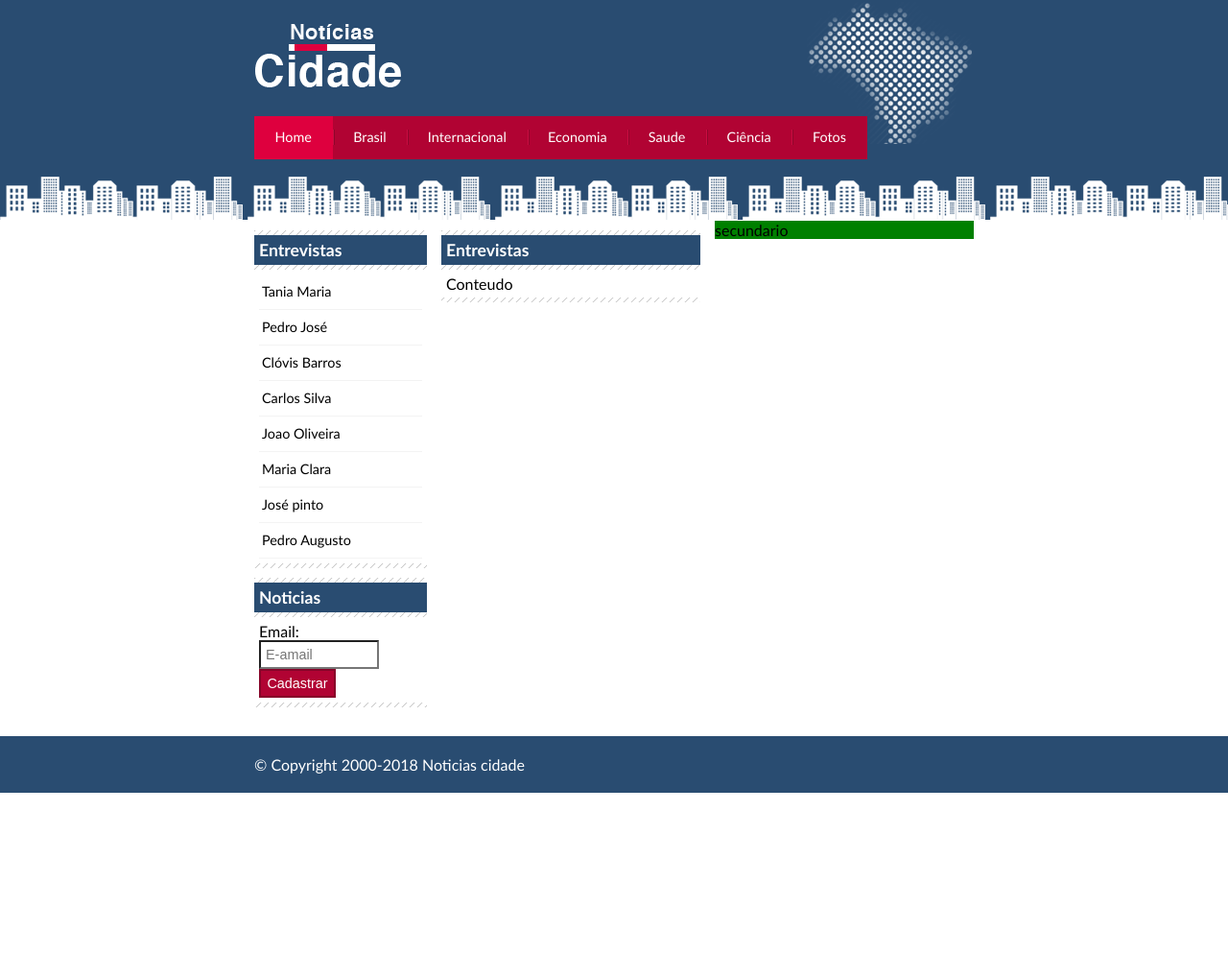
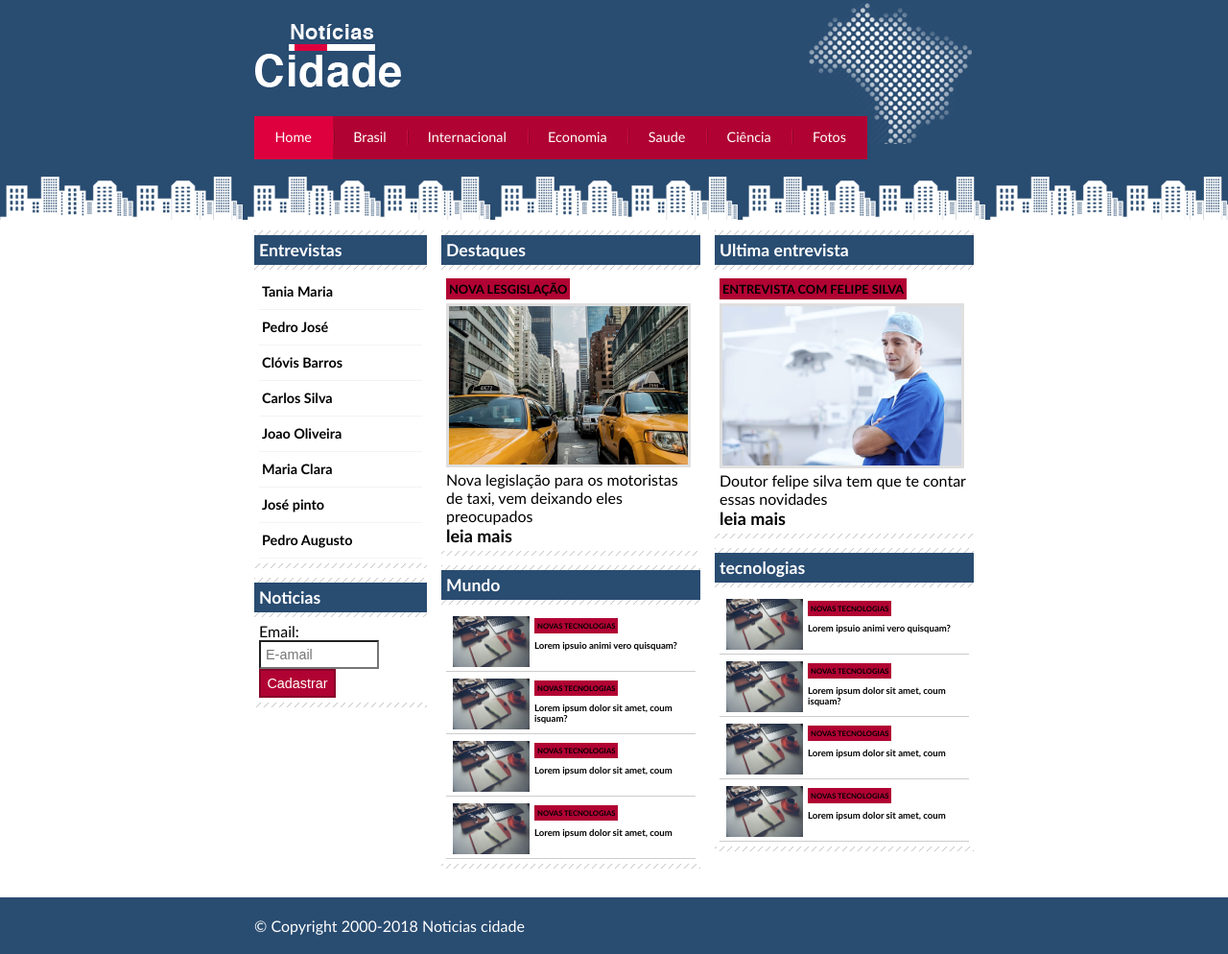
Before and after one commit to VitorOdorico/tutorialWeb, a plain HTML site: page projetos/cidade-portal/index.html in a window 1280 px wide. Shown: the whole page at 96% size. Before the commit the page ends 826 px from the top, so only its background shows below. Drawn offline with Linux system fonts and the light colour scheme.

Commit message:
final commit cidade-projeto

```diff
--- a/projetos/cidade-portal/css/style.css
+++ b/projetos/cidade-portal/css/style.css
@@ -98,7 +98,7 @@ body.home #navegacao a#home,body.brasil #navegacao a#brasil,body.internacilnal #
     width: 270px;
     margin: 0 0 20px 15px;
     float: left;
-    background-color: green;
+
 }
 
 
@@ -166,3 +166,47 @@ input.submit{
 
 
 }
+
+
+img.imagem-principal{
+    border: 3px solid #dfdfdf;
+    width: 98%;
+}
+
+h3{
+    text-transform: uppercase;
+    display: inline;
+    font-size: 0.8em;
+    padding: 3px;
+    background-color: #b10333;
+    line-height: 30px;
+}
+.caixa a{
+    font-size: 18px;
+    font-weight: 800;
+    text-decoration: none;
+    color: black;
+}
+.caixa a:hover{
+    font-size: 25px;
+    font-weight: 800;
+    text-decoration: none;
+    color: rgb(20, 43, 255);
+}
+
+/* formatação lista noticias */
+#lista-noticias li{
+    padding: 2px;
+    border-bottom: 1px solid #ccc;
+    height: 65px;
+}
+/* formatação lista noticias */
+#lista-noticias li a img{
+   float: left;
+   margin: 5px;
+
+}
+#lista-noticias li a{
+    text-decoration: none;
+    font-size: 0.6em;
+}
--- a/projetos/cidade-portal/index.html
+++ b/projetos/cidade-portal/index.html
@@ -40,14 +40,100 @@
                 <!-- inicio conteudo primario -->
                 <div id="primario">
                     <div class="caixa">
-                        <h2>Entrevistas</h2>
+                        <h2>Destaques</h2>
                         <div class="caixa-conteudo">
-                            Conteudo
+                            <h3>Nova lesgislação</h3>
+                            <img class="imagem-principal" src="./data/img/taxi.jpg" alt="taxi" width="100%">
+                            <p>Nova legislação para os motoristas de taxi, vem deixando eles preocupados</p>
+                            <a href="">leia mais</a>
+                        </div>
+                    </div>
+                    <div class="caixa">
+                        <h2>Mundo</h2>
+                        <div class="caixa-conteudo">
+                            <ul id="lista-noticias">
+                                <li>
+                                    <a href="">
+                                        <img src="./data/img/tecnologia.jpg" alt="" width="80">
+                                        <h3>novas tecnologias</h3>
+                                        <p>Lorem ipsuio animi vero quisquam?</p>
+                                    </a>
+                                </li>
+                                <li>
+                                    <a href="">
+                                        <img src="./data/img/tecnologia.jpg" alt="" width="80">
+                                        <h3>novas tecnologias</h3>
+                                        <p>Lorem ipsum dolor sit amet, coum isquam?</p>
+                                    </a>
+                                </li>
+                                <li>
+                                    <a href="">
+                                        <img src="./data/img/tecnologia.jpg" alt="" width="80">
+                                        <h3>novas tecnologias</h3>
+                                        <p>Lorem ipsum dolor sit amet, coum </p>
+                                    </a>
+                                </li>
+                                <li>
+                                    <a href="">
+                                        <img src="./data/img/tecnologia.jpg" alt="" width="80">
+                                        <h3>novas tecnologias</h3>
+                                        <p>Lorem ipsum dolor sit amet, coum </p>
+                                    </a>
+                                </li>
+                            </ul>
                         </div>
                     </div>
                 </div>
+
                 <!-- fim conteudo primario -->
-                <div id="secundario">secundario</div>
+                <div id="secundario">
+                    <div class="caixa">
+                        <h2>Ultima entrevista</h2>
+                        <div class="caixa-conteudo">
+                            <h3>Entrevista com Felipe Silva</h3>
+                            <img class="imagem-principal" src="./data/img/doutor.jpg" alt="taxi" width="100%">
+                            <p>Doutor felipe silva tem que te contar essas novidades</p>
+                            <a href="">leia mais</a>
+                        </div>
+                    </div>
+                    <div class="caixa">
+                        <h2>tecnologias</h2>
+                        <div class="caixa-conteudo">
+                            <ul id="lista-noticias">
+                                <li>
+                                    <a href="">
+                                        <img src="./data/img/tecnologia.jpg" alt="" width="80">
+                                        <h3>novas tecnologias</h3>
+                                        <p>Lorem ipsuio animi vero quisquam?</p>
+                                    </a>
+                                </li>
+                                <li>
+                                    <a href="">
+                                        <img src="./data/img/tecnologia.jpg" alt="" width="80">
+                                        <h3>novas tecnologias</h3>
+                                        <p>Lorem ipsum dolor sit amet, coum isquam?</p>
+                                    </a>
+                                </li>
+                                <li>
+                                    <a href="">
+                                        <img src="./data/img/tecnologia.jpg" alt="" width="80">
+                                        <h3>novas tecnologias</h3>
+                                        <p>Lorem ipsum dolor sit amet, coum </p>
+                                    </a>
+                                </li>
+                                <li>
+                                    <a href="">
+                                        <img src="./data/img/tecnologia.jpg" alt="" width="80">
+                                        <h3>novas tecnologias</h3>
+                                        <p>Lorem ipsum dolor sit amet, coum </p>
+                                    </a>
+                                </li>
+                            </ul>
+                        </div>
+                    </div>
+
+                </div>
+
                 <!-- inicio lateral -->
                 <div id="lateral">
                     <div class="caixa">
```
